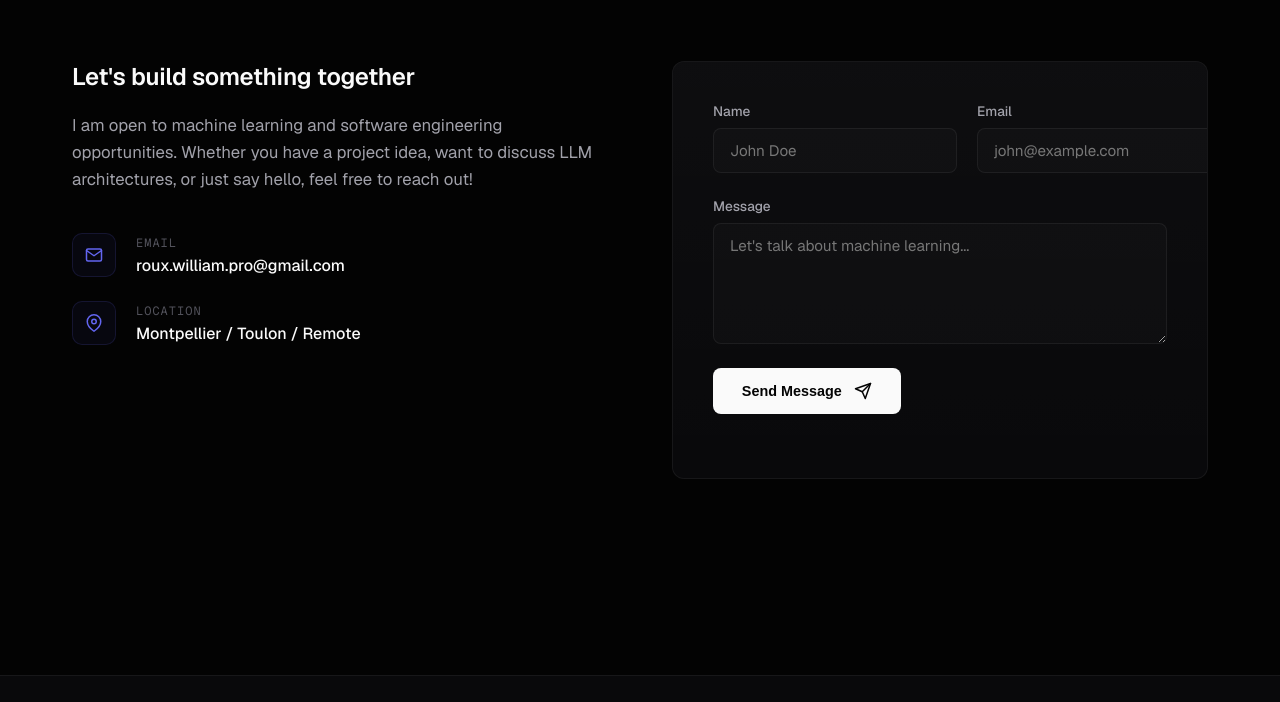
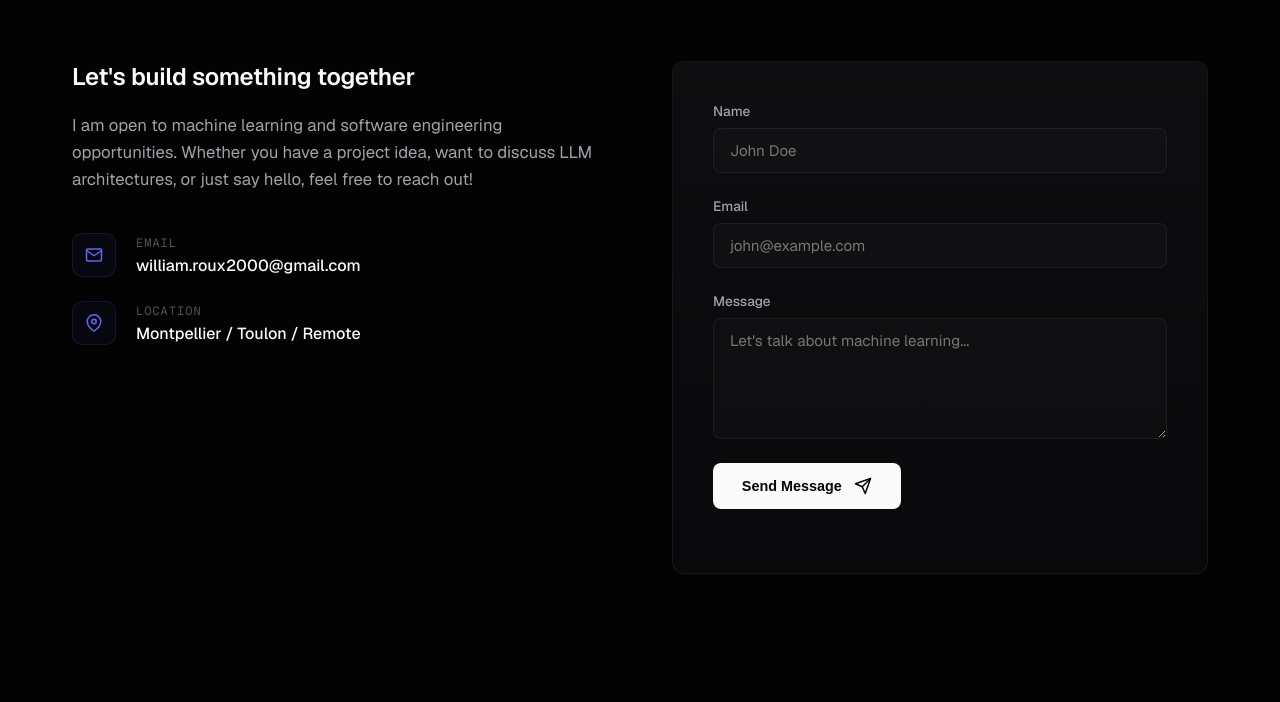
Before and after one commit to williamRX/website, a website built with Vite: page index.html in a window 1280 px wide. Shown: the part 3466-4168 px from the top of the page. Built offline with nearby package versions, Linux system fonts and the light colour scheme.

Commit message:
style: stack contact form inputs vertically and update email address

```diff
--- a/index.html
+++ b/index.html
@@ -540,7 +540,7 @@
               </div>
               <div class="method-details">
                 <span class="method-label">Email</span>
-                <a href="mailto:roux.william.pro@gmail.com" class="method-value">roux.william.pro@gmail.com</a>
+                <a href="mailto:william.roux2000@gmail.com" class="method-value">william.roux2000@gmail.com</a>
               </div>
             </div>
             <div class="contact-method">
@@ -565,15 +565,14 @@
             <input type="hidden" name="subject" value="New Contact from William Roux Portfolio">
             <input type="checkbox" name="botcheck" class="hidden-field" style="display: none;">
 
-            <div class="form-row">
             <div class="form-group">
               <label for="name" class="form-label">Name</label>
               <input type="text" id="name" name="name" required placeholder="John Doe" class="form-input" />
             </div>
+
             <div class="form-group">
               <label for="email" class="form-label">Email</label>
               <input type="email" id="email" name="email" required placeholder="john@example.com" class="form-input" />
-              </div>
             </div>
 
             <div class="form-group">
```
Lines whose indentation alone changed are shown as unchanged.
